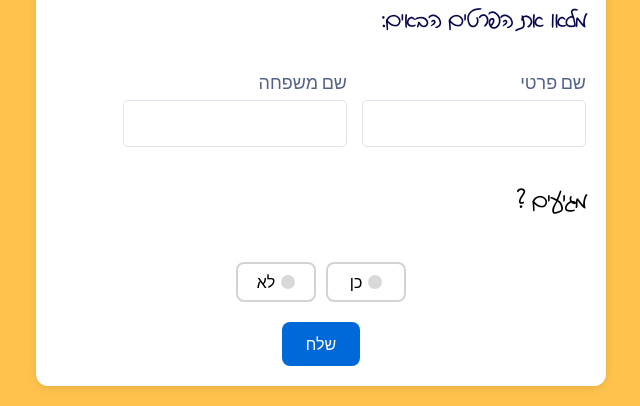
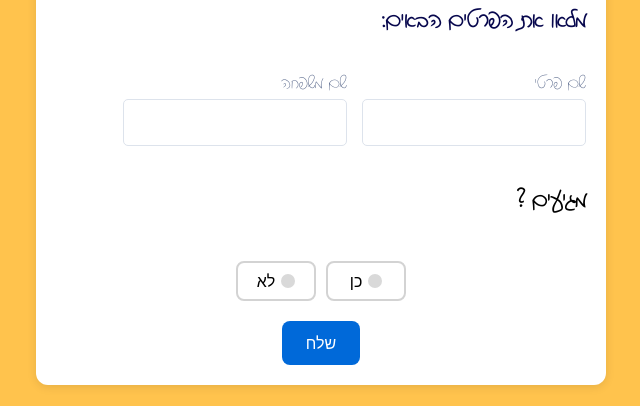
Before and after one commit to mayElimelech/Simple-Devops, a Flask app: page / in a window 1280 px wide. Shown: the part 942-1348 px from the top of the page, without its empty margins (319-959 px from the left). Run offline with Flask 3, Linux system fonts and the light colour scheme; some libraries are stand-ins or nearby versions.

Commit message:
added font6

```diff
--- a/templates/testPage.html
+++ b/templates/testPage.html
@@ -156,6 +156,8 @@ h2 {
     font-size: 18px;
     margin-bottom: 6px;
     display: block;
+    font-family: 'Dana Yad', sans-serif;
+  direction: rtl; /* For Hebrew */
   }
 
   .wrapper {
```
